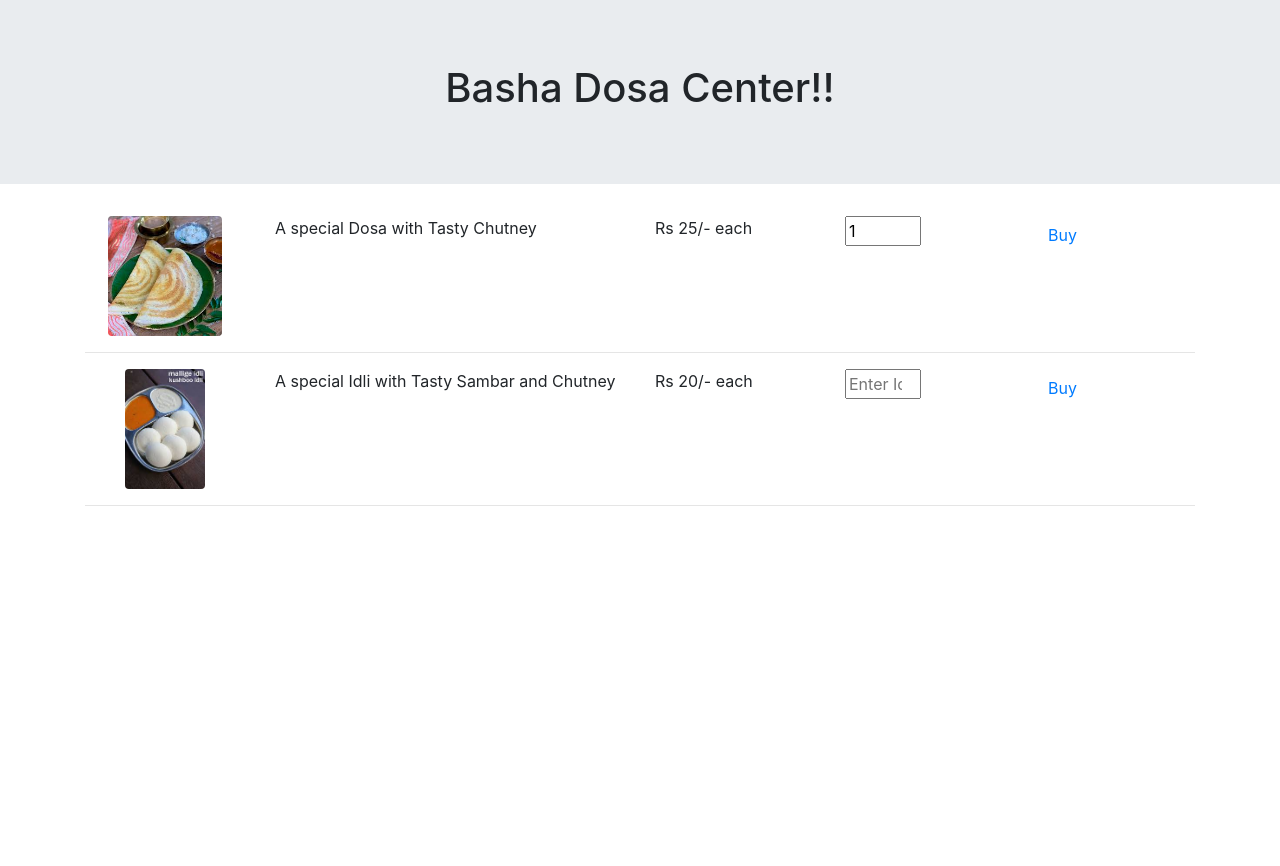
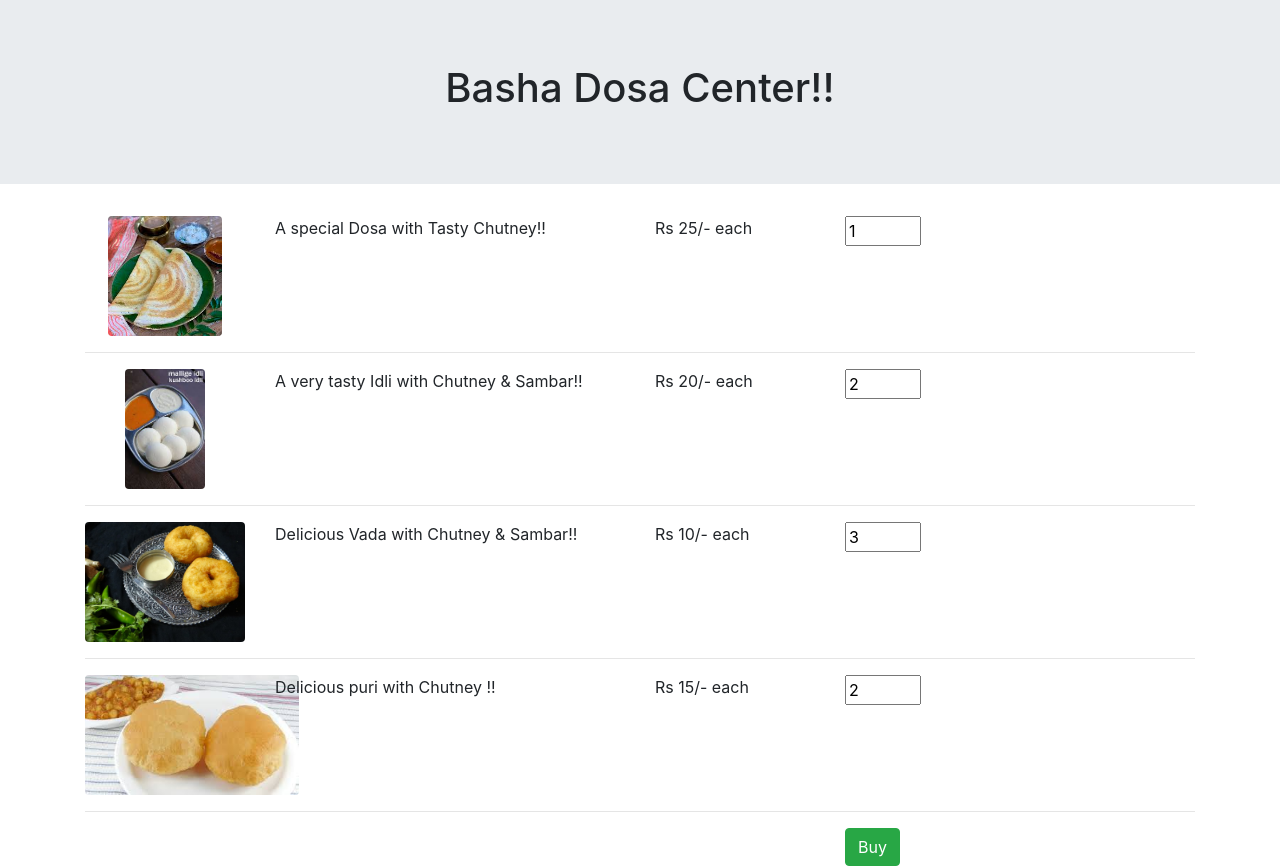
Before and after one commit to ismailbaig/miapp, an Angular app: page /home in a window 1280 px wide. Before the commit the page ends 800 px from the top, so only its background shows below. Built offline with nearby package versions, Linux system fonts and the light colour scheme.

Commit message:
ng repeat implemented

```diff
--- a/src/app/app-routing.module.ts
+++ b/src/app/app-routing.module.ts
@@ -8,7 +8,7 @@ import { PaymentComponent } from './payment/payment.component';
 const routes : Routes = [
     { path:'', redirectTo:'home', pathMatch:"prefix"},
     {path:'home', component: HomeComponent},
-    {path:'orders/:quantity/:itemname', component: OrderComponent},
+    {path:'orders/:quantity/:itemname/:idliqnty/:idliname', component: OrderComponent},
     {path:'payment', component: PaymentComponent},
 ]
 
--- a/src/app/home/home.component.html
+++ b/src/app/home/home.component.html
@@ -1,51 +1,38 @@
 
 <div class="container">
+
+    <div *ngFor="let item of items">
         <div class="row">
             <div class="col-lg-2 text-center foodImgHeigth">
-            <img src="../assets/dosa1.jpg"
+                <img [src]="item.foodImg"
                 class="rounded foodImgHeigth"
-            alt="Kurnool  Dosa">
+                alt="item.name">
             </div>
             <div class="col-lg-4 foodImgHeigth">
-            <div>A special Dosa with Tasty Chutney</div>
+                <div>{{item.description}}</div>
             </div>
             <div class="col-lg-2 foodImgHeigth">
-            <div>Rs 25/- each</div>
+                <div>Rs {{item.price}}/- each</div>
             </div>
             <div class="col-lg-2 foodImgHeigth">
-            <input type="number" id="dosaQuantity"
-             name="dosaQuantity" placeholder="Enter Dosa Qunatity"
-             min="1" max="5" [(ngModel)]="items.quantity"></div>
+                <input type="number" name="item.name"
+                 placeholder="Qauntity"
+                 min="1" max="5" [(ngModel)]="item.quantity"></div>
+        </div>
+        <hr />
+    </div>
 
-        <div class="col-lg-2 foodImgHeigth">
-            <button type="button" class="btn btn-link"
+    <div class='row'>
+        <div class="col-lg-2"></div>
+        <div class="col-lg-4"></div>
+        <div class="col-lg-2"></div>
+        <div class="col-lg-2">
+            <div class="text-left">
+                <button type="button" class="btn btn-success"
                 (click)="buy()"
                 >Buy</button>
         </div>
     </div>
-    <hr />
+    </div>
 
-    <div class="row">
-        <div class="col-lg-2 text-center foodImgHeigth">
-            <img src="../assets/idli.jpg"
-            class="rounded foodImgHeigth"
-            alt="Kurnool  Idli">
 </div>
-        <div class="col-lg-4 foodImgHeigth">
-            <div>A special Idli with Tasty Sambar and Chutney</div>
-        </div>
-        <div class="col-lg-2 foodImgHeigth">
-            <div>Rs 20/- each</div>
-        </div>
-        <div class="col-lg-2 foodImgHeigth">
-            <input type="number" id="idliQuantity"
-             name="idliQuantity" placeholder="Enter Idli Qunatity"
-             min="1" max="5"></div>
-        <div class="col-lg-2 foodImgHeigth">
-            <button type="button" class="btn btn-link"
-            (click)="buy()"
-            >Buy</button>
-        </div>
-    </div>
-    <hr />
-</div>
--- a/src/app/home/home.component.ts
+++ b/src/app/home/home.component.ts
@@ -8,7 +8,37 @@ import { Router } from '@angular/router';
   styleUrls: ['./home.component.css']
 })
 export class HomeComponent {
-  items: any = { name: 'dosa', quantity: 1 };
+  items: any = [
+    {
+      name: 'dosa',
+      foodImg: '../assets/dosa1.jpg',
+      description:'A special Dosa with Tasty Chutney!!',
+      price: 25,
+      quantity: 1
+    },
+    {
+      name: 'idli',
+      foodImg: '../assets/idli.jpg',
+      description:'A very tasty Idli with Chutney & Sambar!!',
+      price: 20,
+      quantity: 2
+    },
+    {
+      name: 'vada',
+      foodImg: '../assets/vada.jpg',
+      description:'Delicious Vada with Chutney & Sambar!!',
+      price: 10,
+      quantity: 3
+    },
+
+    {
+      name: 'puri',
+      foodImg: '../assets/puri.jpg',
+      description:'Delicious puri with Chutney !!',
+      price: 15,
+      quantity: 2
+    },
+  ]
 
   constructor(private router: Router ){}
 
@@ -16,6 +46,7 @@ export class HomeComponent {
     console.log("In Home component : " + this.items.quantity);
     //this.router.navigate(['/orders/', {data: this.items.quantity}]);
     //this.router.navigateByUrl('/orders/quantity='+ this.items.quantity);
-    this.router.navigateByUrl('/orders/'+this.items.quantity+'/'+this.items.name);
+    this.router.navigateByUrl('/orders/'+this.items[0].quantity+'/'+this.items.name
+    +'/'+this.items[1].quantity+'/'+this.items[1].name);
   }
 }
```
Also changed, not shown: src/assets/puri.jpg (added), src/assets/vada.jpg (added). Lines whose indentation alone changed are shown as unchanged.
